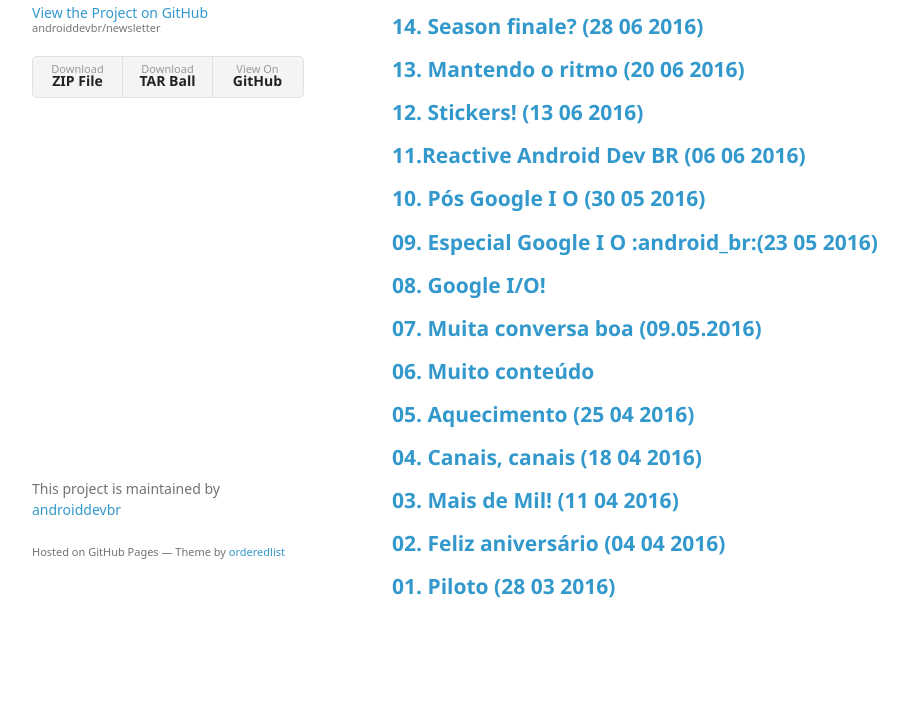
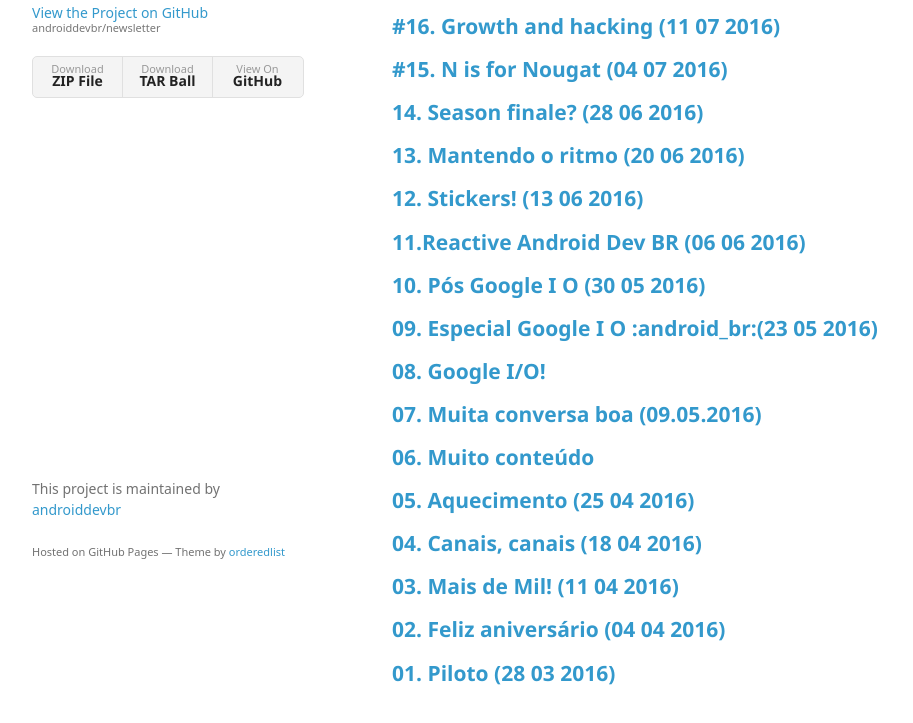
Before and after one commit to androiddevbr/newsletter, a plain HTML site: page index.html in a window 1280 px wide. Shown: the part 169-892 px from the top of the page, without its empty margins (178-1091 px from the left). Before the commit the page ends 837 px from the top, so only its background shows below. Drawn offline with Linux system fonts and the light colour scheme; a web font is replaced by a local one.

Commit message:
Create gh-pages branch via GitHub

```diff
--- a/index.html
+++ b/index.html
@@ -33,6 +33,14 @@ Quer participar da conversa? Acesse <a href="http://www.androiddevbr.org">www.an
 
 <h2>
 <a id="arquivo" class="anchor" href="#arquivo" aria-hidden="true"><span aria-hidden="true" class="octicon octicon-link"></span></a>Arquivo</h2>
+
+<h2>
+<a id="16-growth-and-hacking-11-07-2016" class="anchor" href="#16-growth-and-hacking-11-07-2016" aria-hidden="true"><span aria-hidden="true" class="octicon octicon-link"></span></a><a href="https://github.com/androiddevbr/newsletter/wiki/%2316.-Growth-and-hacking-(11-07-2016)">#16. Growth and hacking (11 07 2016)</a>
+</h2>
+
+<h2>
+<a id="15-n-is-for-nougat-04-07-2016" class="anchor" href="#15-n-is-for-nougat-04-07-2016" aria-hidden="true"><span aria-hidden="true" class="octicon octicon-link"></span></a><a href="https://github.com/androiddevbr/newsletter/wiki/%2315.-N-is-for-Nougat-(04-07-2016)">#15. N is for Nougat (04 07 2016)</a>
+</h2>
 
 <h2>
 <a id="14-season-finale-28-06-2016" class="anchor" href="#14-season-finale-28-06-2016" aria-hidden="true"><span aria-hidden="true" class="octicon octicon-link"></span></a><a href="https://github.com/androiddevbr/newsletter/wiki/14.-Season-finale%3F-(28-06-2016)">14. Season finale? (28 06 2016)</a>
```
Also changed, not shown: params.json (+1 -1 lines).
